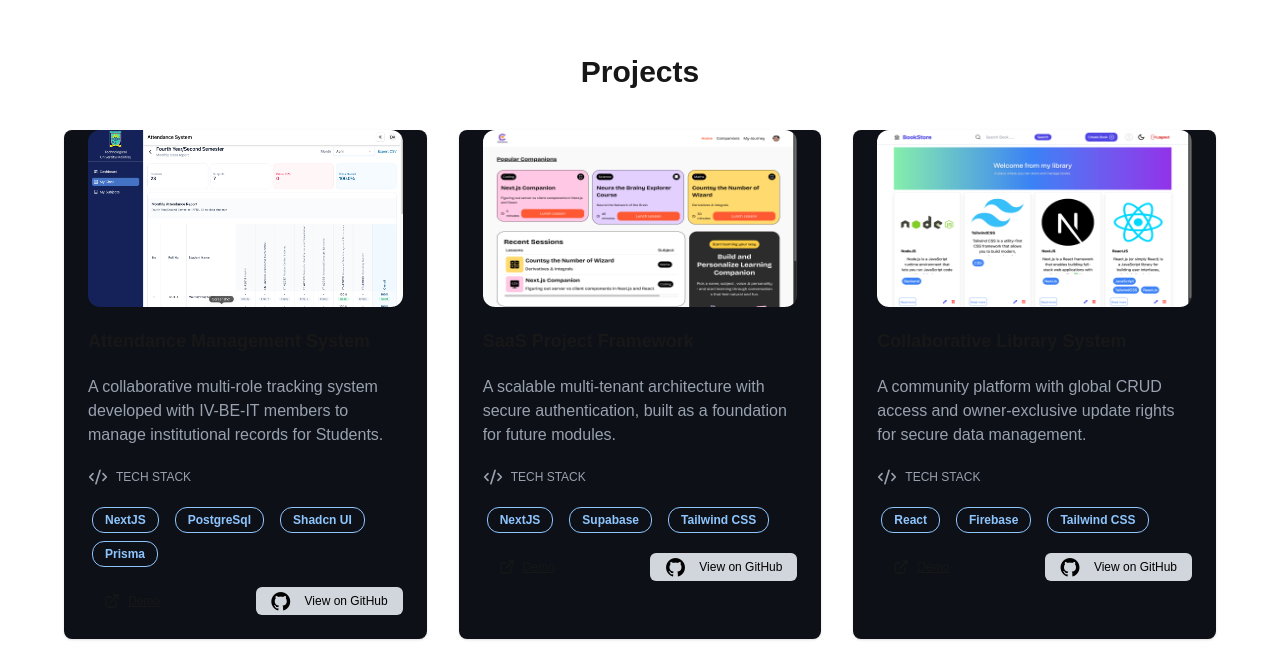
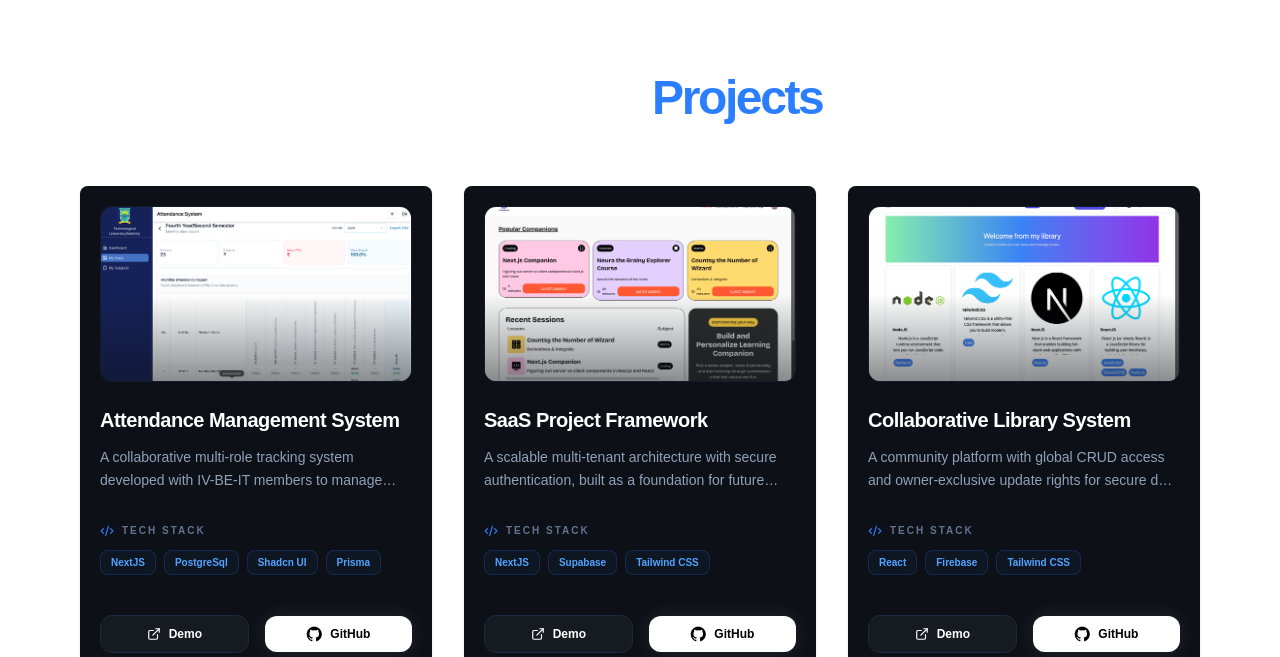
Before and after one commit to ThureinNaing/nextjs-portfolio, a Next.js app: page / in a window 1280 px wide. Shown: the part 2743-3400 px from the top of the page. Built offline with nearby package versions, Linux system fonts and the light colour scheme; no server answers.

Commit message:
Update Showcase section UI

```diff
--- a/components/ShowCaseSection.tsx
+++ b/components/ShowCaseSection.tsx
@@ -1,61 +1,142 @@
+"use client";
+
 import Image from "next/image";
+import { motion, Variants } from "framer-motion";
+import { Code2Icon, ExternalLink } from "lucide-react";
 import { Card, CardContent } from "./lightswind/card";
-import { Code2Icon, ExternalLink } from "lucide-react";
 import { Projects } from "@/constants/index.constant";
+
+// Animation Configurations
+const containerVariants = {
+	hidden: { opacity: 0 },
+	visible: {
+		opacity: 1,
+		transition: {
+			staggerChildren: 0.15, // ကဒ်တစ်ခုချင်းစီ ပေါ်လာမယ့် အချိန်ခြားနားချက်
+		},
+	},
+};
+
+const cardVariants: Variants = {
+	hidden: { opacity: 0, y: 30 },
+	visible: {
+		opacity: 1,
+		y: 0,
+		transition: {
+			duration: 0.6,
+			ease: [0.22, 1, 0.36, 1], // အခုဆိုရင် Error မတက်တော့ပါဘူး
+		},
+	},
+};
 
 const ShowCaseSection = () => {
 	return (
-		<section id="projects" className="mt-20  scroll-mt-25">
-			<h2 className="text-center font-extrabold text-3xl mb-10">
-				Projects
-			</h2>
-			<div className="grid md:grid-cols-3 justify-between items-center gap-8">
+		<section id="projects" className="py-20 scroll-mt-25">
+			{/* Section Header */}
+			<motion.h2
+				initial={{ opacity: 0, y: -10 }}
+				whileInView={{ opacity: 1, y: 0 }}
+				viewport={{ once: true }}
+				className="text-center font-black text-4xl md:text-5xl mb-16 tracking-tighter text-white"
+			>
+				Featured <span className="text-blue-500">Projects</span>
+			</motion.h2>
+
+			{/* Projects Grid */}
+			<motion.div
+				variants={containerVariants}
+				initial="hidden"
+				whileInView="visible"
+				viewport={{ once: true, margin: "-50px" }}
+				className="grid grid-cols-1 md:grid-cols-2 lg:grid-cols-3 gap-8 px-4"
+			>
 				{Projects.map((project, index) => (
-					<Card className="h-full bg-[#0d1117]" key={index}>
-						<CardContent className="space-y-5">
-							<div className="relative w-full aspect-video overflow-hidden rounded-xl">
+					<motion.div
+						key={index}
+						variants={cardVariants}
+						whileHover={{ y: -8 }} // Hover လုပ်ရင် အပေါ်ကို ကြွတက်မယ်
+						className="h-full"
+					>
+						<Card className="h-full bg-[#0d1117] border-slate-800 hover:border-blue-500/40 transition-all duration-500 group overflow-hidden">
+							<CardContent className="p-5 space-y-6">
+								{/* Image Container with Hover Zoom */}
+								<div className="relative w-full aspect-video overflow-hidden rounded-xl border border-slate-800/50">
 									<Image
 										src={project.img}
-									alt="photo"
+										alt={project.title}
 										fill
-									sizes="100vw"
-									className="w-full h-auto rounded-lg"
+										sizes="(max-width: 768px) 100vw, (max-width: 1200px) 50vw, 33vw"
+										className="object-cover transition-transform duration-700 group-hover:scale-110"
 									/>
+									{/* Subtle Overlay */}
+									<div className="absolute inset-0 bg-linear-to-t from-[#0d1117]/80 via-transparent to-transparent opacity-60" />
 								</div>
-							<h3 className="font-extrabold text-lg grow">
+
+								{/* Content */}
+								<div className="space-y-3">
+									<h3 className="font-extrabold text-xl text-white tracking-tight group-hover:text-blue-400 transition-colors">
 										{project.title}
 									</h3>
-							<p className="text-gray-400">{project.desc}</p>
-							<div className="flex gap-2 items-center text-gray-400 text-xs">
-								<Code2Icon size={20} />
-								TECH STACK
+									<p className="text-slate-400 text-sm leading-relaxed line-clamp-2">
+										{project.desc}
+									</p>
 								</div>
-							<div className="flex items-center gap-2 flex-wrap gap-y-2">
-								{project.technologies.map((tech, idx) => (
+
+								{/* Tech Stack Section */}
+								<div className="space-y-3 pt-2">
+									<div className="flex gap-2 items-center text-slate-500 text-[10px] font-black uppercase tracking-[0.2em]">
+										<Code2Icon
+											size={14}
+											className="text-blue-500"
+										/>
+										Tech Stack
+									</div>
+									<div className="flex items-center gap-2 flex-wrap">
+										{project.technologies.map(
+											(tech, idx) => (
 												<span
 													key={idx}
-										className="rounded-xl border border-blue-300 px-3 py-1 text-xs text-blue-300 font-bold mx-1 "
+													className="rounded-lg border border-blue-500/20 bg-blue-500/5 px-2.5 py-1 text-[10px] text-blue-400 font-bold transition-colors hover:bg-blue-500/10"
 												>
 													{tech}
 												</span>
-								))}
+											),
+										)}
 									</div>
-							<div className="flex justify-between items-center gap-3">
-								<a className="flex gap-2   items-center w-full rounded-md underline cursor-not-allowed px-4 py-1">
-									<ExternalLink size={16} />
-									<span className="text-xs">Demo</span>
+								</div>
+
+								{/* Footer Buttons */}
+								<div className="flex justify-between items-center gap-4 pt-4">
+									<a
+										href={project.link || "#"}
+										target="_blank"
+										rel="noopener noreferrer"
+										className={`flex gap-2 items-center justify-center w-full rounded-xl px-4 py-2.5 text-xs font-bold transition-all duration-300 ${
+											project.link
+												? "bg-[#161b22] border border-slate-800 text-white hover:border-blue-500/50 hover:bg-[#1c2128]"
+												: "bg-[#161b22]/50 border border-slate-900 text-slate-600 cursor-not-allowed"
+										}`}
+									>
+										<ExternalLink size={14} />
+										<span>Demo</span>
 									</a>
-								<a className="flex  justify-around items-center w-full rounded-md cursor-pointer bg-gray-300 text-black px-2 py-1">
-									<i className="devicon-github-original text-[20px]"></i>
-									<span className="text-xs">
-										View on GitHub
-									</span>
-								</a>
+
+									<motion.a
+										whileTap={{ scale: 0.95 }}
+										href={project.github}
+										target="_blank"
+										rel="noopener noreferrer"
+										className="flex items-center justify-center gap-2 w-full rounded-xl bg-white text-black px-4 py-2.5 hover:bg-slate-200 transition-all font-black text-xs shadow-[0_0_20px_rgba(255,255,255,0.1)]"
+									>
+										<i className="devicon-github-original text-[16px]"></i>
+										<span>GitHub</span>
+									</motion.a>
 								</div>
 							</CardContent>
 						</Card>
+					</motion.div>
 				))}
-			</div>
+			</motion.div>
 		</section>
 	);
 };
```
Lines whose indentation alone changed are shown as unchanged.
